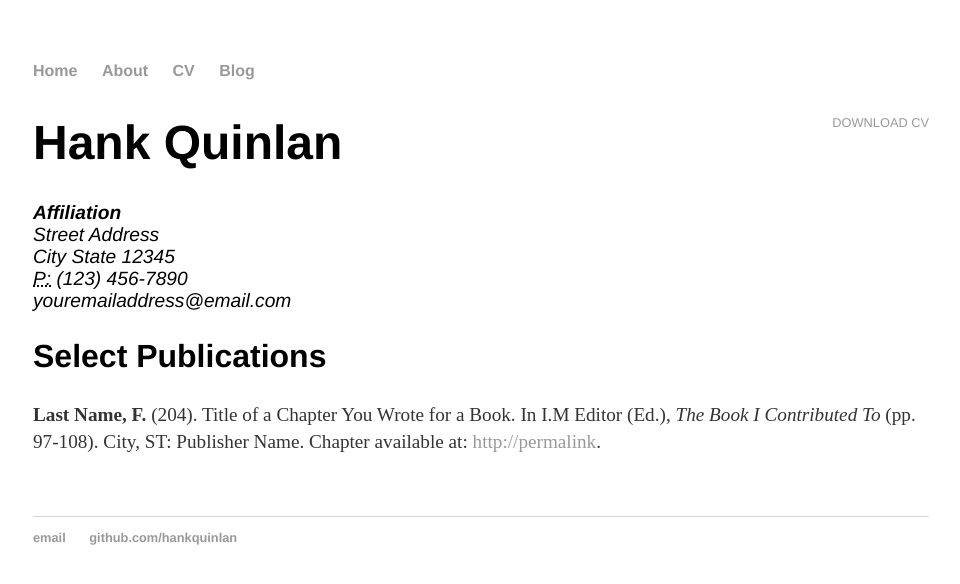
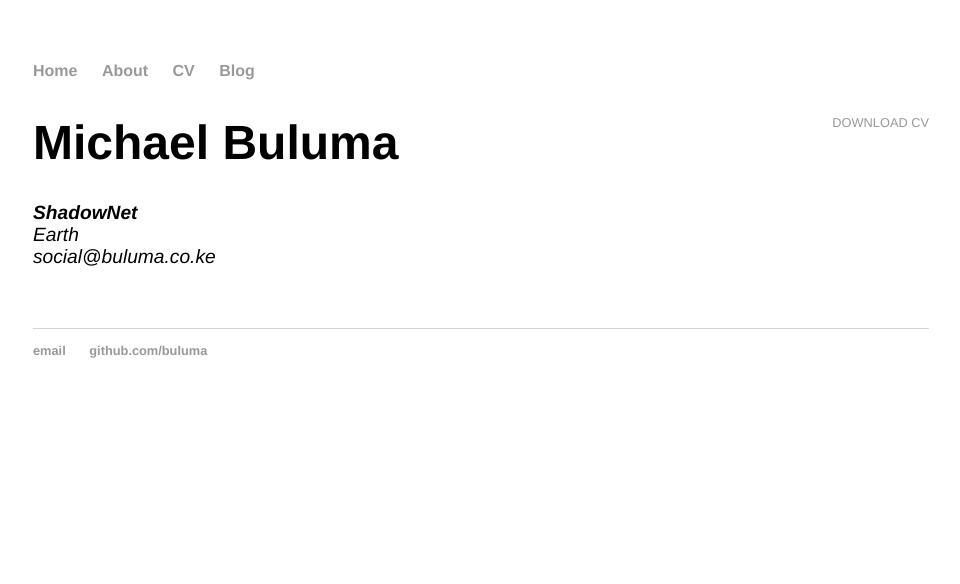
Before and after one commit to buluma/buluma.github.io, a Jekyll site: the page built from cv/index.html, in a window 1280 px wide. Shown: the top 584 px of the page, without its empty margins (159-1119 px from the left). Built offline with Jekyll 4.4.1, drawn with Linux system fonts in a browser that asks for light colours.

Commit message:
updated content

```diff
--- a/_config.yml
+++ b/_config.yml
@@ -1,3 +1,3 @@
-name: Hank Quinlan, Horrible Cop
+name: Michael Buluma, Shadow Walker
 markdown: kramdown
 permalink: /blog/:year/:month/:day/:title
--- a/_layouts/default.html
+++ b/_layouts/default.html
@@ -25,8 +25,8 @@
 
   <footer>
    <ul>
-   <li><a href="mailto:hankquinlanhub@gmail.com">email</a></li>
-   <li><a href="https://github.com/hankquinlan">github.com/hankquinlan</a></li>
+   <li><a href="mailto:shadowwalker_ke@gmail.com">email</a></li>
+   <li><a href="https://github.com/buluma">github.com/buluma</a></li>
    </ul>
   </footer>
   </body>
--- a/about/index.html
+++ b/about/index.html
@@ -8,8 +8,8 @@ title: About Hank Quinlan
 			<p>You can optionally insert a brief bio here. You went to this school, you studied that, you now work in this field with research interests in that subject. At your previous position at this place, you worked on this or that. You can list some of your significant accomplishments, awards, or recognition here as well. You live in this city with these animals and people. In your free time you like X, Y, and Z.</p>
 
 			<ul class="contacts">
-				<li><a href="#">@TwitterHandle</a></li>
-				<li><a href="#">Your Departmental Webpage</a></li>
-				<li><a href="#">Another site you want to link to</a></li>
+				<li><a href="#">@shadowwalker_ke</a></li>
+				<!-- <li><a href="#">Your Departmental Webpage</a></li> -->
+				<!-- <li><a href="#">Another site you want to link to</a></li> -->
 				</ul>
 		</div>
--- a/blog/index.html
+++ b/blog/index.html
@@ -1,6 +1,6 @@
 ---
 layout: default
-title: Hank Quinlan's Blog
+title: Shadow Walker's Blog
 ---
 <h1>{{ page.title }}</h1>
 <ul class="posts">
--- a/cv/index.html
+++ b/cv/index.html
@@ -1,22 +1,21 @@
 ---
 layout: default
-title: CV of Your Name
+title: CV of Michael Buluma
 ---
 
 	<div class="cv">
 		<a href="#" class="download" title="Download CV as PDF">Download CV</a>
-					<h1>Hank Quinlan</h1>
+					<h1>Michael Buluma</h1>
 					<address>
-					<strong>Affiliation</strong><br>
-					Street Address<br>
-					City State 12345<br>
-					<abbr title="phone">P:</abbr> (123) 456-7890<br>
-					<span class="obfuscate">youremailaddress@email.com</span>
+					<strong>ShadowNet</strong><br>
+					Earth<br>
+					<!-- <abbr title="phone">P:</abbr> (123) 456-7890<br> -->
+					<span class="obfuscate">social@buluma.co.ke</span>
 					</address>
 
-					<h2>Select Publications</h2>
+					<!-- <h2>Select Publications</h2>
 
-					<p><strong>Last Name, F.</strong> (204). Title of a Chapter You Wrote for a Book. In I.M Editor (Ed.), <em>The Book I Contributed To</em> (pp. 97-108). City, ST: Publisher Name. Chapter available at: <a href="#">http://permalink</a>.
+					<p><strong>Last Name, F.</strong> (204). Title of a Chapter You Wrote for a Book. In I.M Editor (Ed.), <em>The Book I Contributed To</em> (pp. 97-108). City, ST: Publisher Name. Chapter available at: <a href="#">http://permalink</a>. -->
 
 
 	</div>
```
Also changed, not shown: _posts/2014-04-30-hank-quinlan-site-launched.md (+2 -2 lines), blog/atom.xml (+8 -8 lines).
